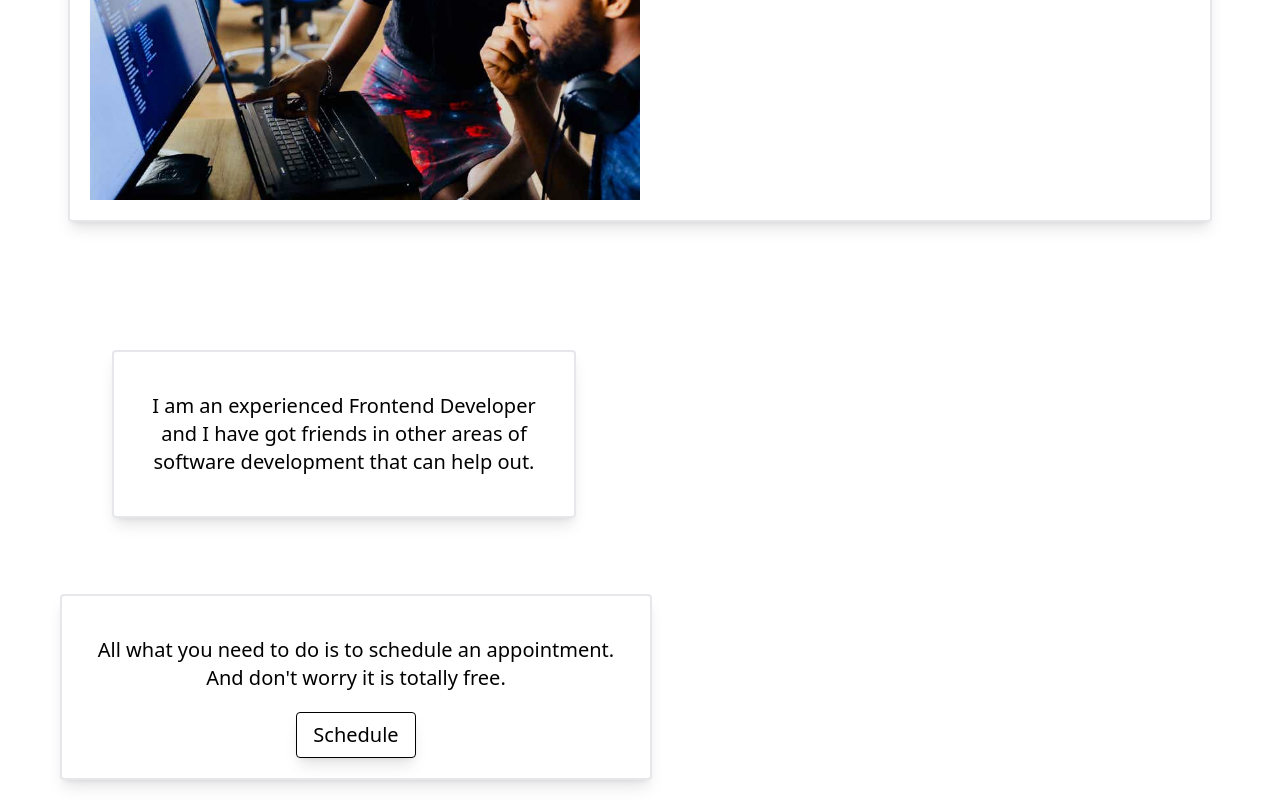
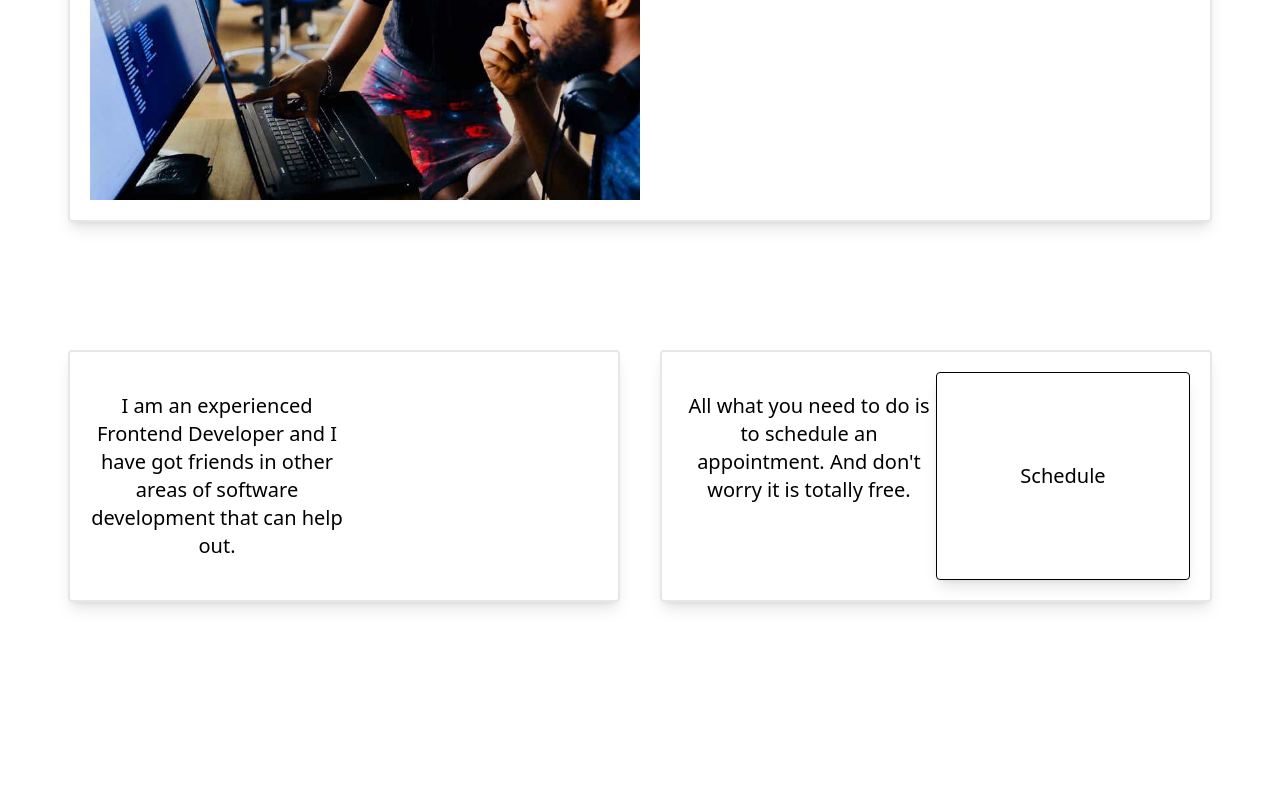
Before and after one commit to Musab1258/10x-developer, a React (Create React App) app: page / in a window 1280 px wide. Shown: the part 1323-2123 px from the top of the page. After the commit the page ends 1997 px from the top, so only its background shows below. Built offline with nearby package versions, Linux system fonts and the light colour scheme.

Commit message:
Update App.js

```diff
--- a/src/App.js
+++ b/src/App.js
@@ -26,10 +26,10 @@ function App() {
         </div>
 
         <div className='grid md:grid-cols-2'>
-        <div className='m-16 p-5 text-xl border-2 rounded shadow-lg'>
+        <div className='my-16 mx-5 p-5 grid md:grid-cols-2 text-xl border-2 rounded shadow-lg'>
           <p className='my-5'>I am an experienced Frontend Developer and I have got friends in other areas of software development that can help out.</p>
         </div>
-        <div className='m-3 p-5 md:col-span-2 md:w-6/12 text-xl border-2 rounded shadow-lg'>
+        <div className='my-16 mx-5 p-5 grid md:grid-cols-2 text-xl border-2 rounded shadow-lg'>
           <p className='my-5'>All what you need to do is to schedule an appointment. And don't worry it is totally free.</p>
           <button className='border border-black py-2 px-4 rounded shadow-lg'>Schedule</button>
         </div>
```
